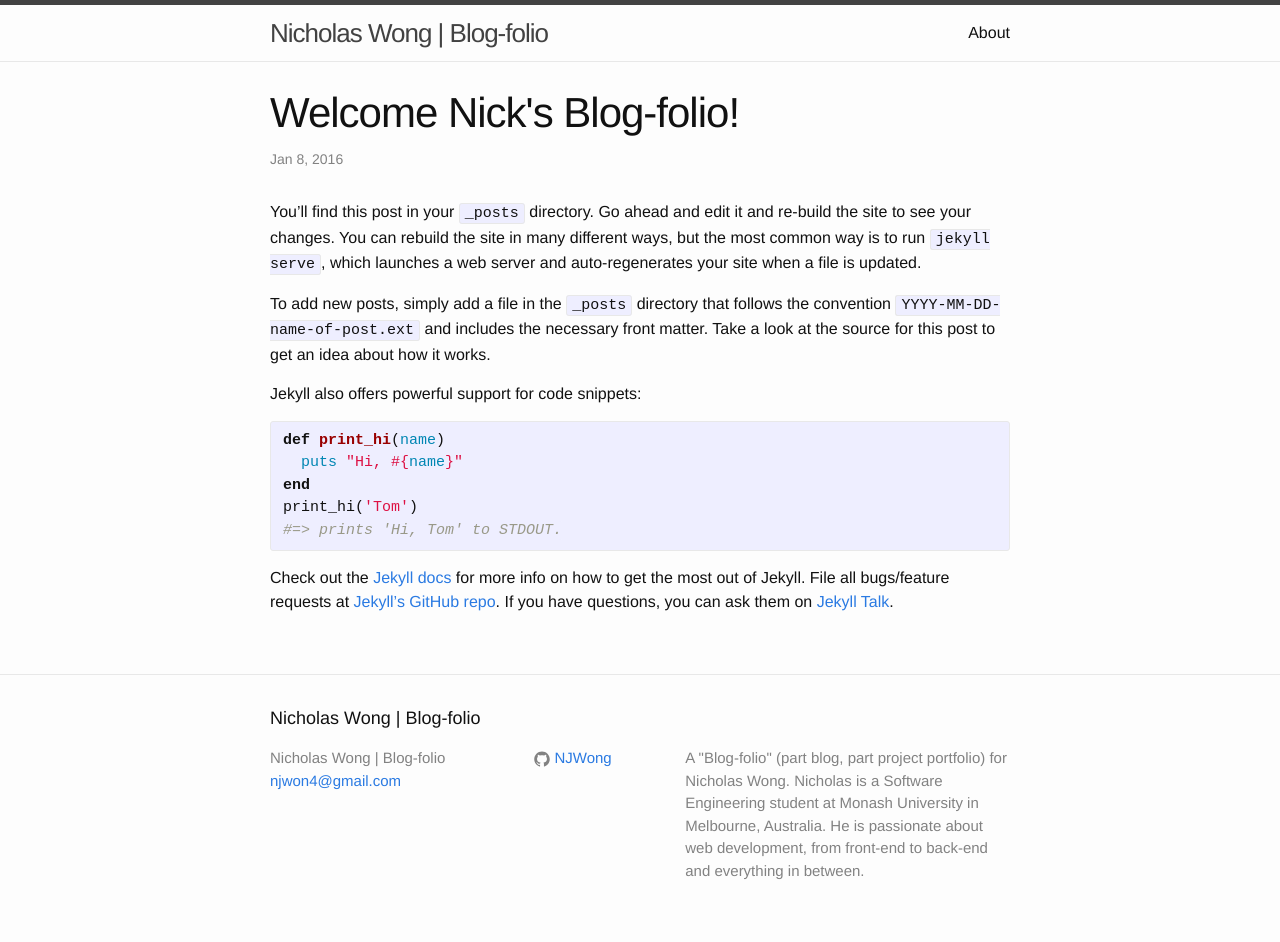
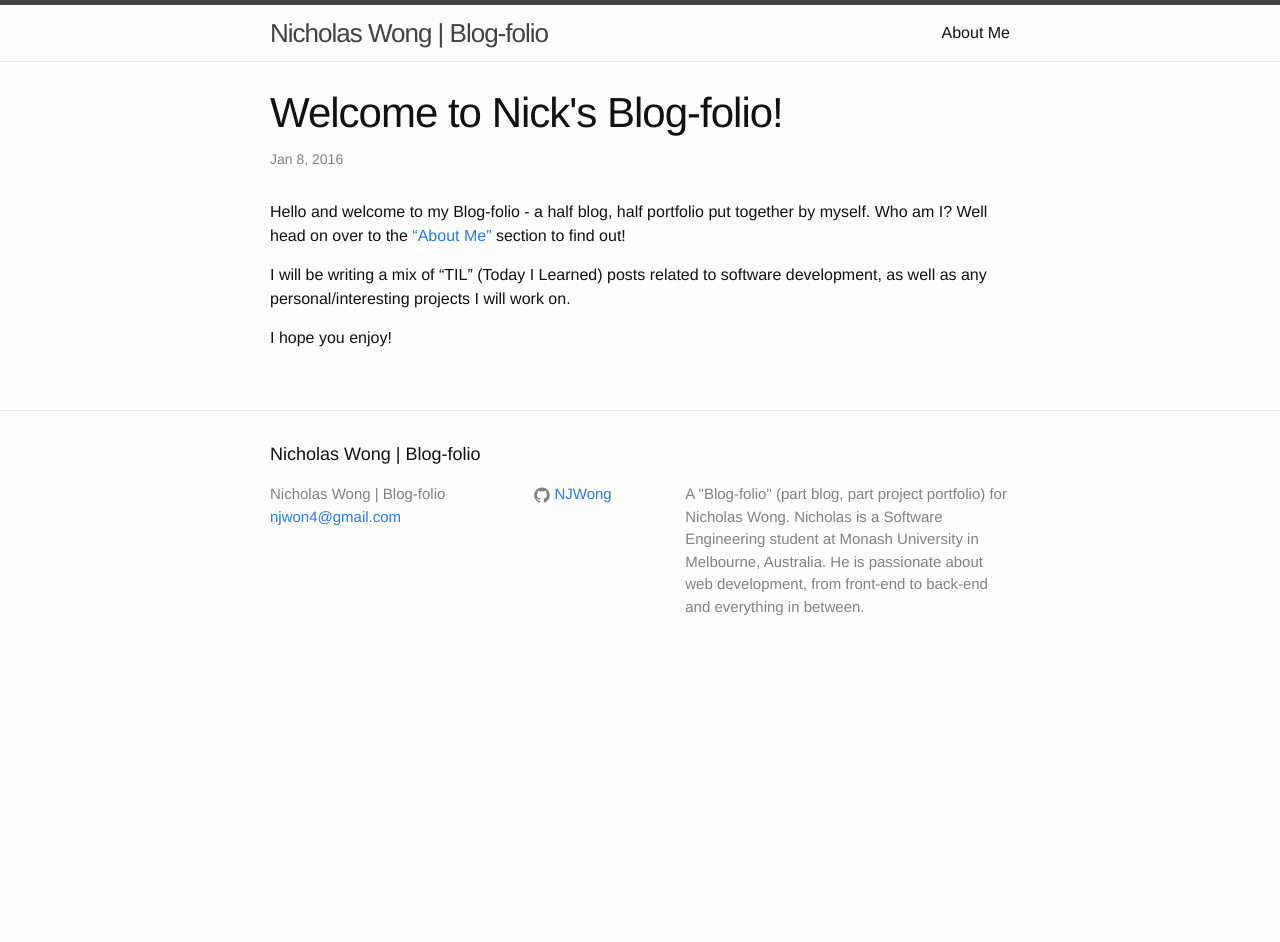
Before and after one commit to NJWong/Personal-Website, a Jekyll site: the page built from _posts/2016-01-08-welcome-to-nicks-blogfolio.markdown, in a window 1280 px wide. Built offline with Jekyll 4.4.1, drawn with Linux system fonts in a browser that asks for light colours; after the commit the page ends 900 px from its top, so only the background shows below that.

Commit message:
Content for About Me. Content for first blog post.

```diff
--- a/_posts/2016-01-08-welcome-to-nicks-blogfolio.markdown
+++ b/_posts/2016-01-08-welcome-to-nicks-blogfolio.markdown
@@ -1,25 +1,11 @@
 ---
 layout: post
-title:  "Welcome Nick's Blog-folio!"
+title:  "Welcome to Nick's Blog-folio!"
 date:   2016-01-08 14:36:01 +1100
 categories: jekyll update
 ---
-You’ll find this post in your `_posts` directory. Go ahead and edit it and re-build the site to see your changes. You can rebuild the site in many different ways, but the most common way is to run `jekyll serve`, which launches a web server and auto-regenerates your site when a file is updated.
+Hello and welcome to my Blog-folio - a half blog, half portfolio put together by myself. Who am I? Well head on over to the ["About Me"](/about/) section to find out!
 
-To add new posts, simply add a file in the `_posts` directory that follows the convention `YYYY-MM-DD-name-of-post.ext` and includes the necessary front matter. Take a look at the source for this post to get an idea about how it works.
+I will be writing a mix of "TIL" (Today I Learned) posts related to software development, as well as any personal/interesting projects I will work on.
 
-Jekyll also offers powerful support for code snippets:
-
-{% highlight ruby %}
-def print_hi(name)
-  puts "Hi, #{name}"
-end
-print_hi('Tom')
-#=> prints 'Hi, Tom' to STDOUT.
-{% endhighlight %}
-
-Check out the [Jekyll docs][jekyll-docs] for more info on how to get the most out of Jekyll. File all bugs/feature requests at [Jekyll’s GitHub repo][jekyll-gh]. If you have questions, you can ask them on [Jekyll Talk][jekyll-talk].
-
-[jekyll-docs]: http://jekyllrb.com/docs/home
-[jekyll-gh]:   https://github.com/jekyll/jekyll
-[jekyll-talk]: https://talk.jekyllrb.com/
+I hope you enjoy!
```
Also changed, not shown: about.md (+8 -8 lines).
